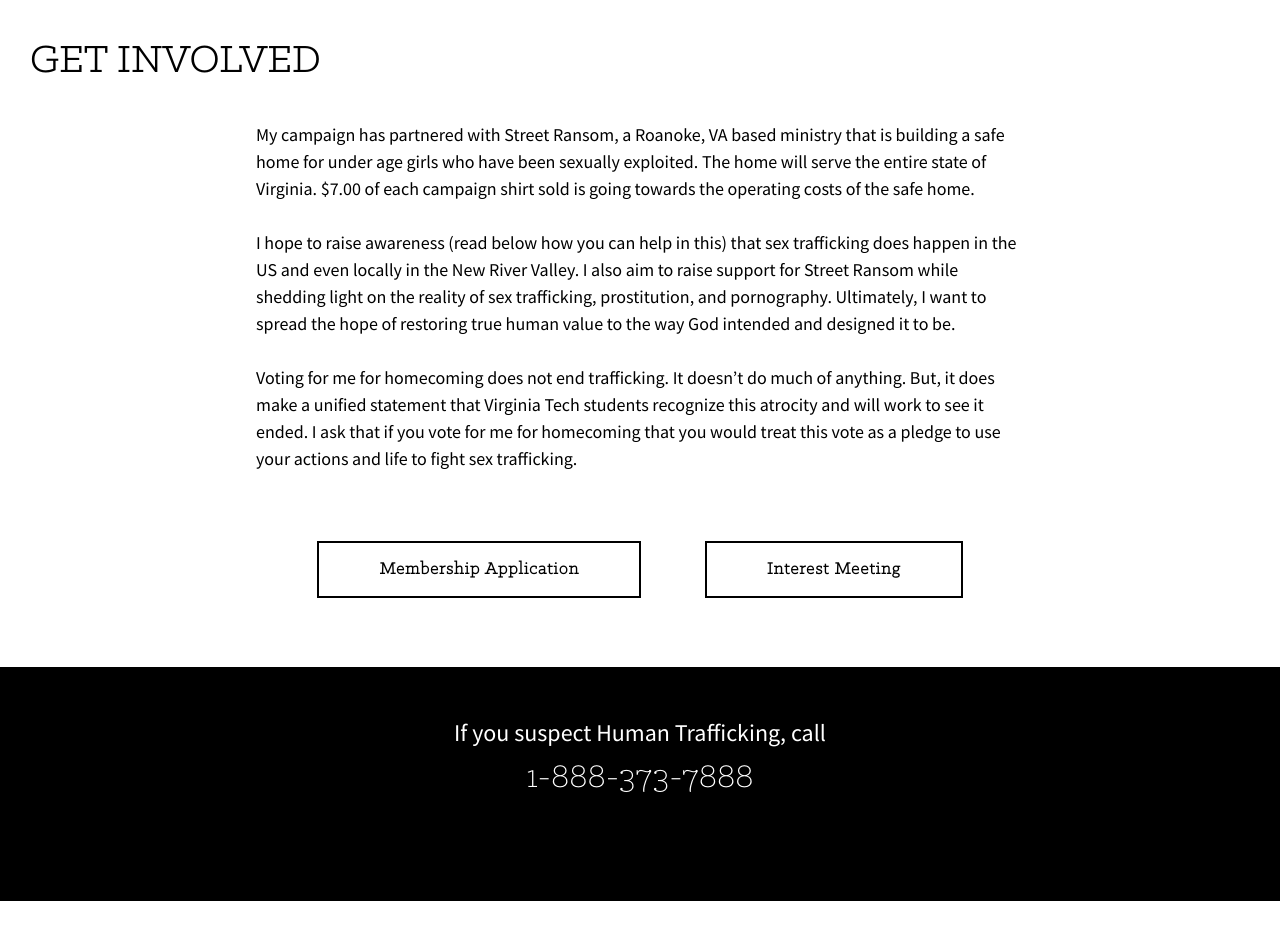
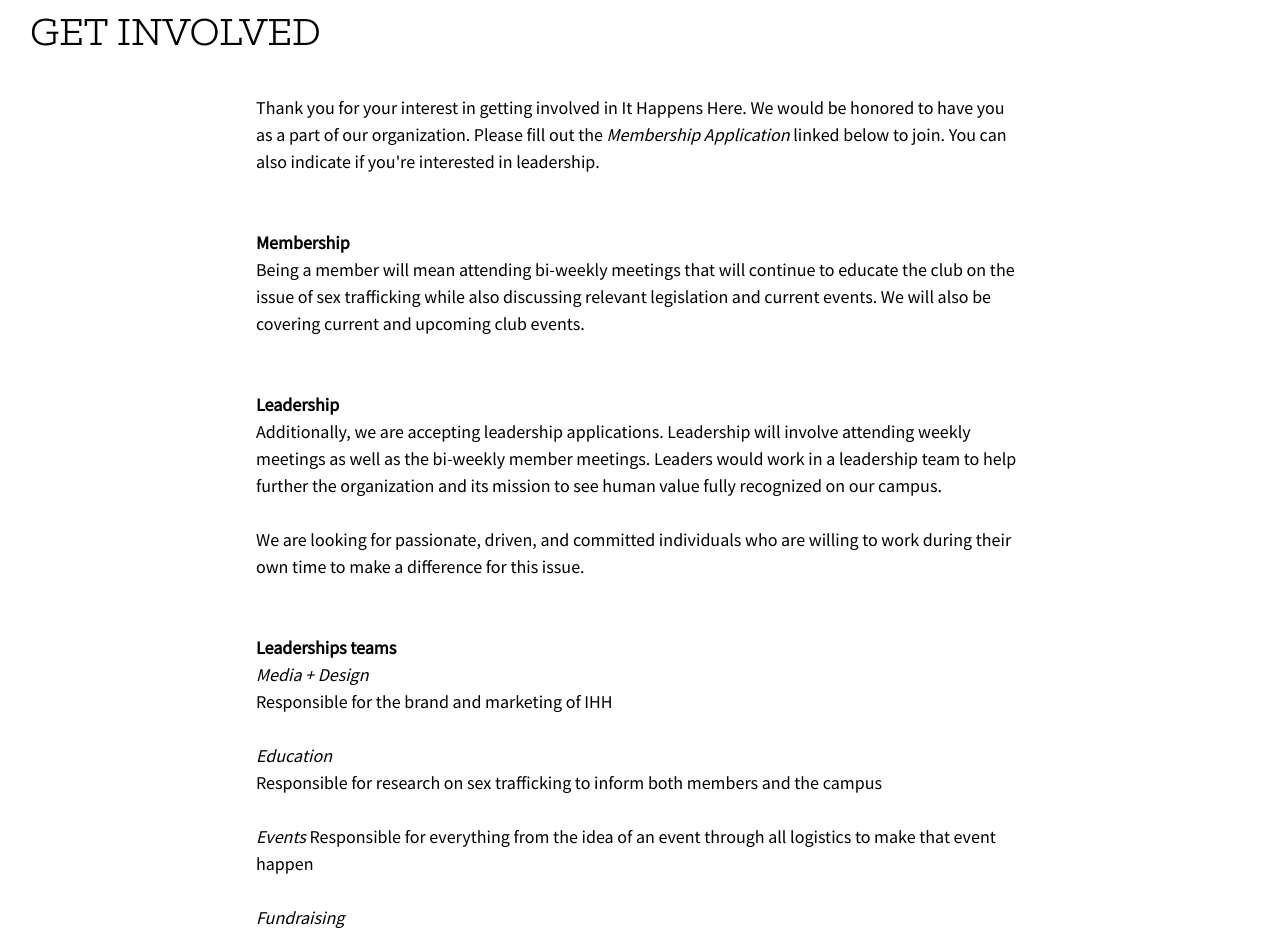
Before and after one commit to ojmhetar/jw-homecoming, a plain HTML site: page index.html in a window 1280 px wide. Shown: the part 2209-3141 px from the top of the page. Before the commit the page ends 3110 px from the top, so only its background shows below. Drawn offline with nearby package versions, Linux system fonts and the light colour scheme; files that its build step writes are made by us from their sources.

Commit message:
Add membership and leadership information

```diff
--- a/index.html
+++ b/index.html
@@ -22,7 +22,7 @@
           <div class="nav-menu nav-right">
             <a href="#about" class="nav-item is-tab make-white">About</a>
             <a href="#stats" class="nav-item is-tab make-white">Stats</a>
-            <a href="#get-involved" class="nav-item is-tab make-white">Join</a>
+            <a href="#join" class="nav-item is-tab make-white">Join</a>
           </div>
         </div>
       </nav>
@@ -49,11 +49,13 @@
     </div>
     <div class="has-text-centered">
     </div>
-    <br/><br/><br/>
+    <br/>
+    <br/>
 
     <div class='row embed-container'>
         <iframe src="https://www.facebook.com/plugins/video.php?href=https%3A%2F%2Fwww.facebook.com%2FItHappensHereUS%2Fvideos%2F1018191024966643%2F&width=700&show_text=false&height=344&appId" width="700" height="345" style="border:none;overflow:hidden" scrolling="no" frameborder="0" allowTransparency="true"></iframe>
     </div>
+
     </section>
 
 
@@ -99,7 +101,6 @@
   </section>
 
 
-
 <!--Join-->
     <section id="join" class="hero is-medium">
     <div>
@@ -107,20 +108,43 @@
           GET INVOLVED
       </div>
       <div class="row margin-adjust">
-
-        <p>
         <br />
-My campaign has partnered with Street Ransom, a Roanoke, VA based ministry that is building a safe home for under age girls who have been sexually exploited.  The home will serve the entire state of Virginia.  $7.00 of each campaign shirt sold is going towards the operating costs of the safe home.
+        Thank you for your interest in getting involved in It Happens Here. We would be honored to have you as a part of our organization.  Please fill out the <c class="italic">Membership Application</c> linked below to join. You can also indicate if you're interested in leadership.
         <br />
         <br />
+        <br />
+        <c class="bold">Membership</c>
+        <br />
+        Being a member will mean attending bi-weekly meetings that will continue to educate the club on the issue of sex trafficking while also discussing relevant legislation and current events. We will also be covering current and upcoming club events.
+        <br />
+        <br />
+        <br />
+        <c class="bold">Leadership</c>
+        <br />
+        Additionally, we are accepting leadership applications. Leadership will involve attending weekly meetings as well as the bi-weekly member meetings. Leaders would work in a leadership team to help further the organization and its mission to see human value fully recognized on our campus.
+        <br />
+        <br />
+        We are looking for passionate, driven, and committed individuals who are willing to work during their own time to make a difference for this issue.
+        <br />
+        <br />
+        <br />
+        <c class="bold">Leaderships teams </c> <br />
+        <c class="italic">Media + Design</c> <br />
+        Responsible for the brand and marketing of IHH
+        <br />
+        <br />
+        <c class="italic">Education</c> <br />
+        Responsible for research on sex trafficking to inform both members and the campus
+        <br />
+        <br />
+        <c class="italic">Events</c>
+        Responsible for everything from the idea of an event through all logistics to make that event happen
+        <br />
+        <br />
+        <c class="italic">Fundraising</c> <br />
+        Responsible for creating and executing unique fundraising campaigns for Street Ransom
+        <br />
 
-I hope to raise awareness (read below how you can help in this) that sex trafficking does happen in the US and even locally in the New River Valley.  I also aim to raise support for Street Ransom while shedding light on the reality of sex trafficking, prostitution, and pornography.  Ultimately, I want to spread the hope of restoring true human value to the way God intended and designed it to be.
-            <br />
-            <br />
-
-Voting for me for homecoming does not end trafficking.  It doesn’t do much of anything.  But, it does make a unified statement that Virginia Tech students recognize this atrocity and will work to see it ended.
-I  ask that if you vote for me for homecoming that you would treat this vote as a pledge to use your actions and life to fight sex trafficking.
-        </p>
       </div>
       <br />
       <br />
```
